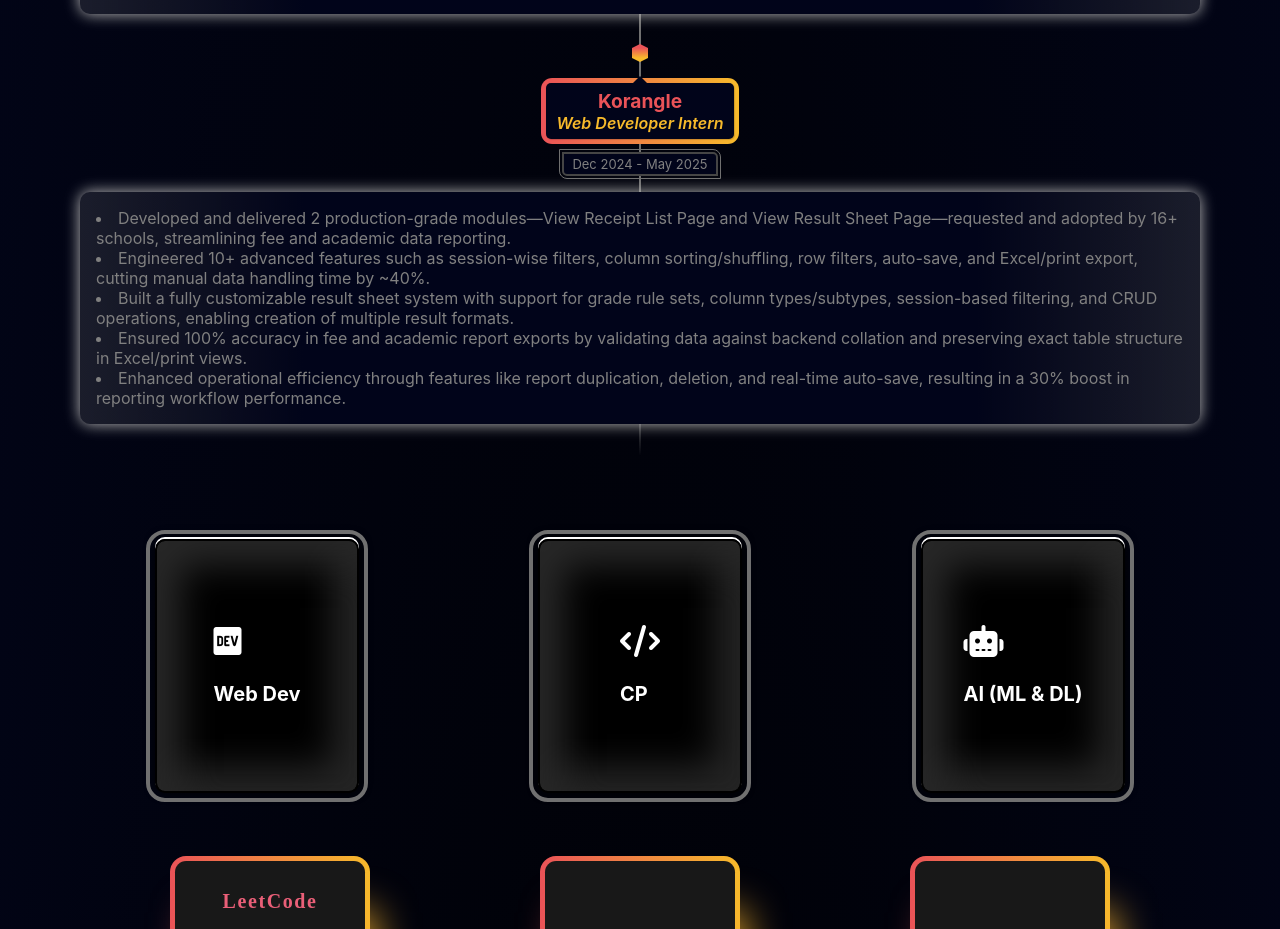
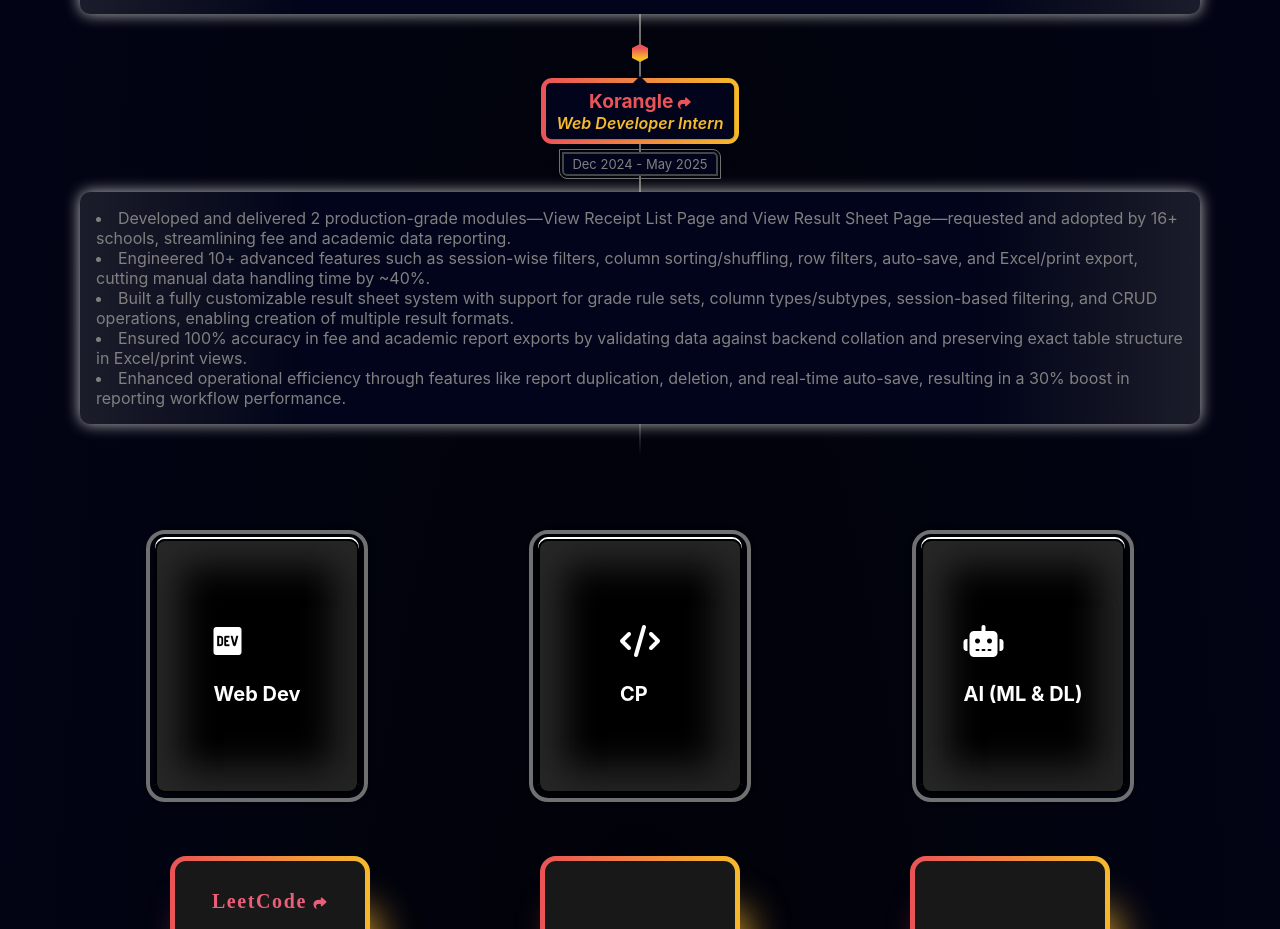
Before and after one commit to Ankit-Kumar-8700/Port_Folio, a React (Create React App) app: page / in a window 1280 px wide. Shown: the part 1603-2532 px from the top of the page. Built offline with nearby package versions, Linux system fonts and the light colour scheme.

Commit message:
Link sign

```diff
--- a/src/components/contact/contactCard.js
+++ b/src/components/contact/contactCard.js
@@ -6,7 +6,7 @@
     <div className="contactCard">
     <div className="card">
   <div className="card-info">
-    <p className="title"><a href={link} target="_blank" rel="noreferrer">{site}</a></p>
+    <p className="title"><a href={link} target="_blank" rel="noreferrer">{site} <i style={{'fontSize': 'small'}} class="fa-solid fa-share"></i> </a></p>
     <ul>
       {points.map((item, index) => {
         return <li key={index}>{item}</li>;
--- a/src/components/experience/role.js
+++ b/src/components/experience/role.js
@@ -7,7 +7,7 @@
       <div className="flag-wrapper">
         <span className="hexa"></span>
       <div className='flag-outer'>
-        <span className="flag"><b><a href={link} target="_blank" rel="noreferrer">{organization}</a></b> <br /> <i>{role}</i></span>
+        <span className="flag"><b><a href={link} target="_blank" rel="noreferrer">{organization} <i style={{'fontSize': 'small'}} class="fa-solid fa-share"></i> </a></b> <br /> <i>{role}</i></span>
         </div>
         <span className="time-wrapper"><span className="time">{date}</span></span>
         {/* <span className="flag">role</span>
```
